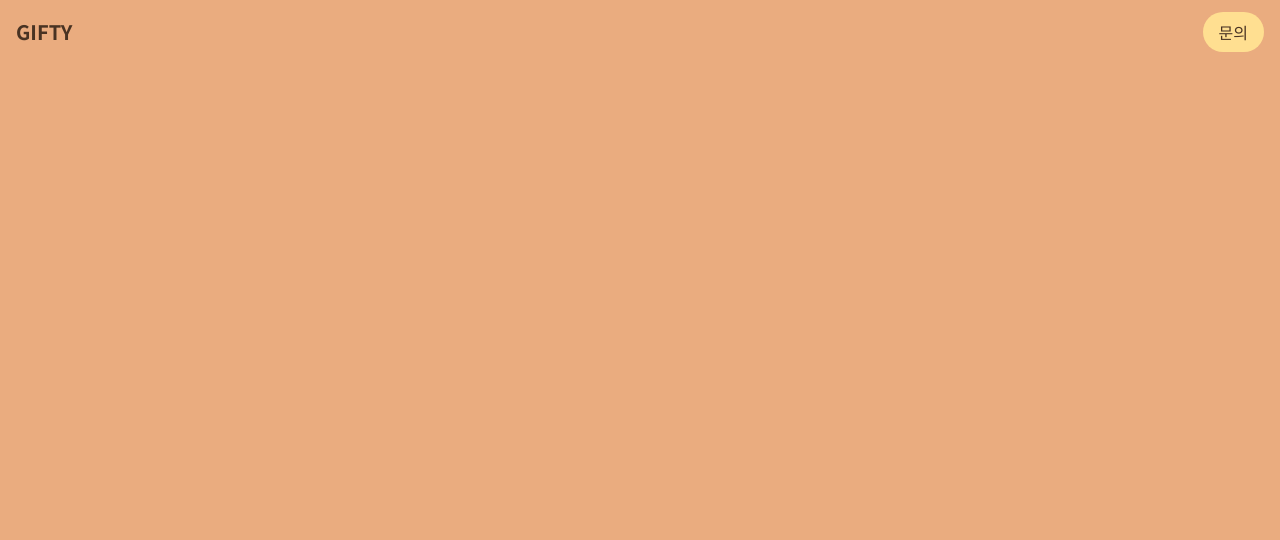
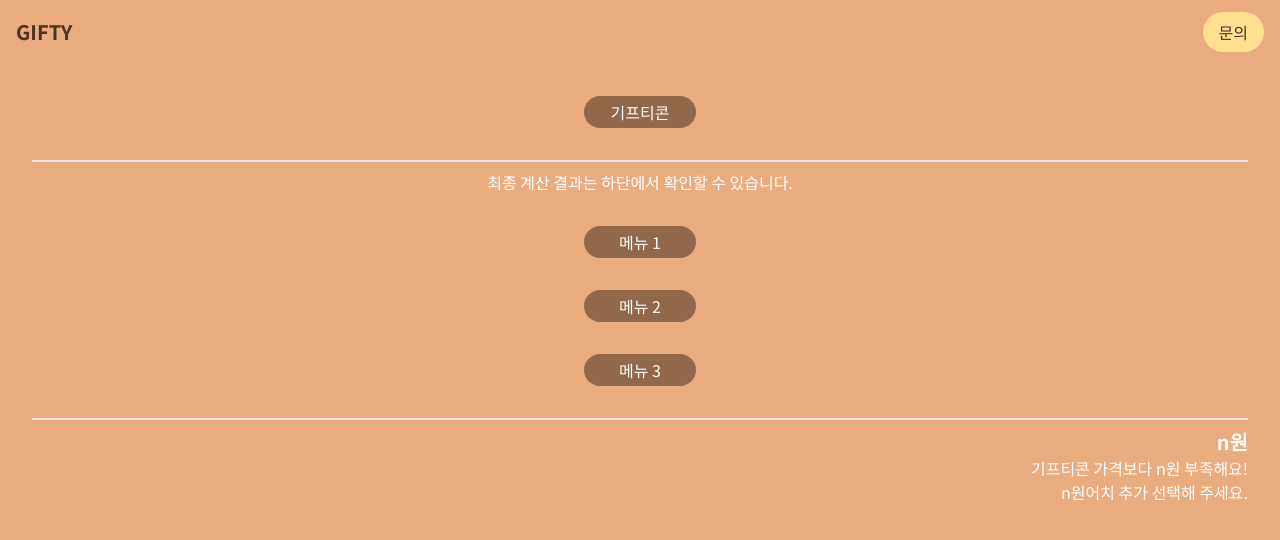
Before and after one commit to cloudIris75/gifty-nextjs, a Next.js app: page /brands/ediya/calculator in a window 1280 px wide. Shown: the top 540 px of the page. Built offline with nearby package versions, Linux system fonts and the light colour scheme.

Commit message:
Feat: 계산기 레이아웃 추가

```diff
--- a/src/pages/brands/[brandName]/calculator.tsx
+++ b/src/pages/brands/[brandName]/calculator.tsx
@@ -4,7 +4,31 @@ const Calculator: React.FC = () => {
   return (
     <>
       <Navbar />
-      <main></main>
+      <main className="flex flex-col items-center space-y-8 p-8">
+        <div>
+          <h3 className="title-container">기프티콘</h3>
+        </div>
+        <div className="flex flex-col space-y-2 items-center w-full">
+          <hr className="border w-full" />
+          <p>최종 계산 결과는 하단에서 확인할 수 있습니다.</p>
+        </div>
+        <div>
+          <h3 className="title-container">메뉴 1</h3>
+        </div>
+        <div>
+          <h3 className="title-container">메뉴 2</h3>
+        </div>
+        <div>
+          <h3 className="title-container">메뉴 3</h3>
+        </div>
+        <div className="flex flex-col w-full text-right">
+          <hr className="border w-full mb-2" />
+          <p className="font-bold text-xl">n원</p>
+          <p>기프티콘 가격보다 n원 부족해요!</p>
+          <p>n원어치 추가 선택해 주세요.</p>
+        </div>
+        <div></div>
+      </main>
     </>
   );
 };
--- a/src/styles/globals.css
+++ b/src/styles/globals.css
@@ -14,4 +14,7 @@ html {
   .brand-container {
     @apply flex w-72 h-20 bg-coffee-400 rounded-3xl text-center justify-center items-center;
   }
+  .title-container {
+    @apply text-center bg-coffee-300 rounded-3xl w-28 py-1;
+  }
 }
```
